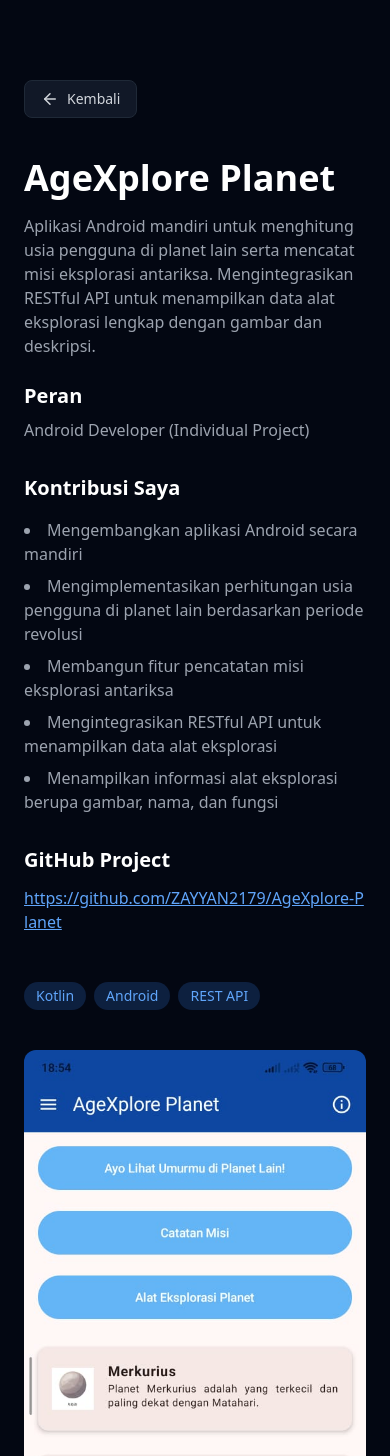
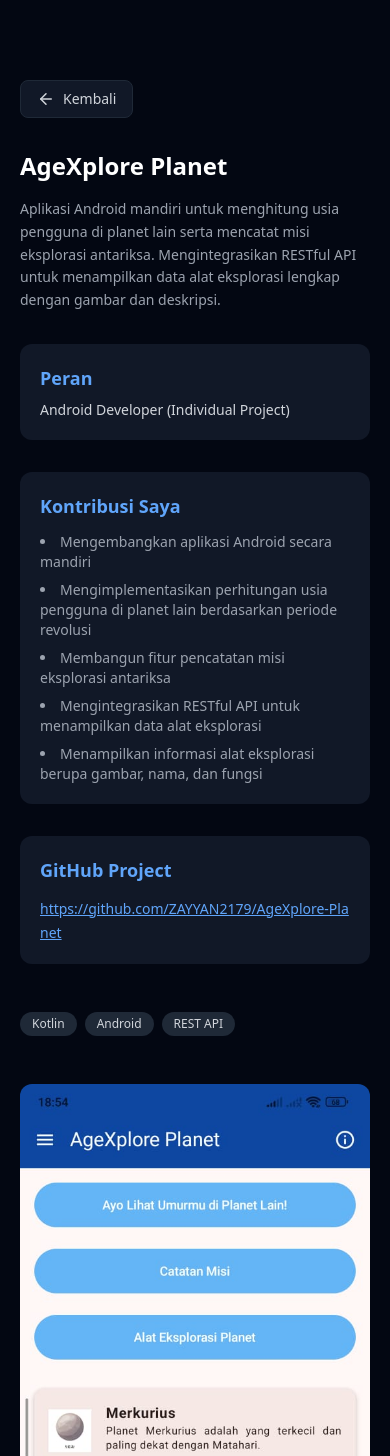
Before and after one commit to ZAYYAN2179/Portofolio, a React (Vite) app: page /projects/agexplore-planet in a window 390 px wide. Shown: the top 1456 px of the page. Built offline with nearby package versions, Linux system fonts and the light colour scheme.

Commit message:
Perbaikan Card dan DetailProject

```diff
--- a/src/components/ProjectCard.jsx
+++ b/src/components/ProjectCard.jsx
@@ -3,31 +3,48 @@ import { Link } from "react-router-dom";
 const ProjectCard = ({ project }) => {
   return (
     <Link to={`/projects/${project.id}`}>
-      <div className="bg-gray-900 rounded-xl p-6 hover:scale-105 transition cursor-pointer h-full flex flex-col relative">
+      <div className="bg-gray-900 rounded-xl p-5 md:p-6 hover:scale-[1.03] transition cursor-pointer h-full flex flex-col relative">
 
-        {/* Project Type Badge (tetap biru) */}
+        {/* Project Type Badge */}
         {project.type && (
-          <span className="absolute top-4 right-4 text-xs px-3 py-1 rounded-full bg-blue-500/20 text-blue-400">
+          <span className="absolute top-4 right-4 text-[10px] md:text-xs px-3 py-1 rounded-full bg-blue-500/20 text-blue-400">
             {project.type}
           </span>
         )}
 
-        {/* Title → PUTIH (fokus utama) */}
-        <h3 className="text-xl font-semibold mb-2 text-white">
+        {/* Title */}
+        <h3
+          className="
+            text-lg md:text-xl
+            font-semibold
+            mb-2
+            text-white
+            line-clamp-2
+            leading-snug
+          "
+        >
           {project.title}
         </h3>
 
         {/* Description */}
-        <p className="text-gray-400 text-sm flex-grow text-justify">
+        <p
+          className="
+            text-gray-400
+            text-sm
+            flex-grow
+            line-clamp-3
+            leading-relaxed
+          "
+        >
           {project.description}
         </p>
 
-        {/* Tech Stack → NETRAL (abu-abu, bukan biru) */}
+        {/* Tech Stack */}
         <div className="flex flex-wrap gap-2 mt-4">
           {project.tech.map((tech, i) => (
             <span
               key={i}
-              className="bg-gray-800 text-gray-300 px-3 py-1 rounded-full text-xs"
+              className="bg-gray-800 text-gray-300 px-3 py-1 rounded-full text-[11px] md:text-xs"
             >
               {tech}
             </span>
--- a/src/pages/ProjectDetail.jsx
+++ b/src/pages/ProjectDetail.jsx
@@ -10,10 +10,7 @@ const ProjectDetail = () => {
   const project = projects.find((p) => p.id === id);
 
   useEffect(() => {
-    window.scrollTo({
-      top: 0,
-      behavior: "instant",
-    });
+    window.scrollTo({ top: 0, behavior: "instant" });
   }, []);
 
   if (!project) {
@@ -21,34 +18,36 @@ const ProjectDetail = () => {
   }
 
   return (
-    <div className="min-h-screen bg-gray-950 text-white px-6 py-20">
+    <section className="min-h-screen bg-gray-950 text-white px-5 md:px-6 py-20">
       <div className="max-w-5xl mx-auto">
-        <button
-          onClick={() => navigate(-1)}
-          className="inline-flex items-center gap-2 mb-10 px-4 py-2 rounded-lg bg-gray-900 text-gray-300 border border-gray-800 hover:bg-blue-500 hover:text-white hover:border-blue-500 transition-all duration-200 focus:outline-none focus:ring-2 focus:ring-blue-500"
-        >
+        {/* Back Button */}
+        <button onClick={() => navigate(-1)} className="inline-flex items-center gap-2 mb-8 px-4 py-2 rounded-lg bg-gray-900 text-gray-300 border border-gray-800 hover:bg-blue-500 hover:text-white hover:border-blue-500 transition">
           <ArrowLeft size={18} />
           <span className="text-sm font-medium">Kembali</span>
         </button>
 
-        <h1 className="text-4xl font-bold mb-4">{project.title}</h1>
+        {/* Title */}
+        <h1 className="text-2xl md:text-4xl font-bold mb-4">{project.title}</h1>
 
-        <p className="text-gray-400 mb-6">{project.description}</p>
+        {/* Description */}
+        <p className="text-gray-400 leading-relaxed mb-8 text-sm md:text-base text-left md:text-justify">{project.description}</p>
 
+        {/* Info Section */}
+        <div className="space-y-8 mb-12">
           {/* Role */}
           {project.role && (
-          <div className="mb-8">
-            <h2 className="text-xl font-semibold mb-2">Peran</h2>
-            <p className="text-gray-400">{project.role}</p>
+            <div className="bg-gray-900 rounded-xl p-5">
+              <h2 className="text-lg font-semibold mb-2 text-blue-400">Peran</h2>
+              <p className="text-gray-300 text-sm md:text-base">{project.role}</p>
             </div>
           )}
 
           {/* Responsibilities */}
           {project.responsibilities && (
-          <div className="mb-8">
-            <h2 className="text-xl font-semibold mb-4">Kontribusi Saya</h2>
+            <div className="bg-gray-900 rounded-xl p-5">
+              <h2 className="text-lg font-semibold mb-3 text-blue-400">Kontribusi Saya</h2>
 
-            <ul className="list-disc list-inside space-y-2 text-gray-400">
+              <ul className="list-disc list-inside space-y-2 text-gray-400 text-sm md:text-base">
                 {project.responsibilities.map((item, i) => (
                   <li key={i}>{item}</li>
                 ))}
@@ -56,46 +55,47 @@ const ProjectDetail = () => {
             </div>
           )}
 
-        {/* Link Github */}
+          {/* GitHub */}
           {project.githubLink && (
-          <div className="mb-12">
-            <h2 className="text-xl font-semibold mb-3">GitHub Project</h2>
+            <div className="bg-gray-900 rounded-xl p-5">
+              <h2 className="text-lg font-semibold mb-3 text-blue-400">GitHub Project</h2>
 
               {Array.isArray(project.githubLink) ? (
                 <ul className="space-y-2">
                   {project.githubLink.map((link, i) => (
                     <li key={i}>
-                    <a href={link.url} target="_blank" rel="noopener noreferrer" className="text-blue-400 hover:text-blue-500 underline break-all">
+                      <a href={link.url} target="_blank" rel="noopener noreferrer" className="text-blue-400 hover:text-blue-500 underline break-all text-sm">
                         {link.label}
                       </a>
                     </li>
                   ))}
                 </ul>
               ) : (
-              <a href={project.githubLink} target="_blank" rel="noopener noreferrer" className="text-blue-400 hover:text-blue-500 underline break-all">
+                <a href={project.githubLink} target="_blank" rel="noopener noreferrer" className="text-blue-400 hover:text-blue-500 underline break-all text-sm">
                   {project.githubLink}
                 </a>
               )}
             </div>
           )}
+        </div>
 
-        {/* Tech */}
-        <div className="flex flex-wrap gap-2 mb-10">
+        {/* Tech Stack */}
+        <div className="flex flex-wrap gap-2 mb-12">
           {project.tech.map((tech, i) => (
-            <span key={i} className="bg-blue-500/20 text-blue-400 px-3 py-1 rounded-full text-sm">
+            <span key={i} className="bg-gray-800 text-gray-300 px-3 py-1 rounded-full text-xs md:text-sm">
               {tech}
             </span>
           ))}
         </div>
 
         {/* Gallery */}
-        <div className="columns-1 md:columns-2 gap-6 space-y-6">
+        <div className="columns-1 sm:columns-2 gap-6 space-y-6">
           {project.images.map((img, i) => (
-            <img key={i} src={img} alt={`${project.title} ${i + 1}`} className="w-full rounded-xl break-inside-avoid" />
+            <img key={i} src={img} alt={`${project.title} ${i + 1}`} className="w-full rounded-xl break-inside-avoid hover:opacity-90 transition" />
           ))}
         </div>
       </div>
-    </div>
+    </section>
   );
 };
 
--- a/tailwind.config.js
+++ b/tailwind.config.js
@@ -7,5 +7,7 @@ export default {
   theme: {
     extend: {},
   },
-  plugins: [],
+  plugins: [
+  require("@tailwindcss/line-clamp"),
+],
 }
```
Lines whose indentation alone changed are shown as unchanged.
